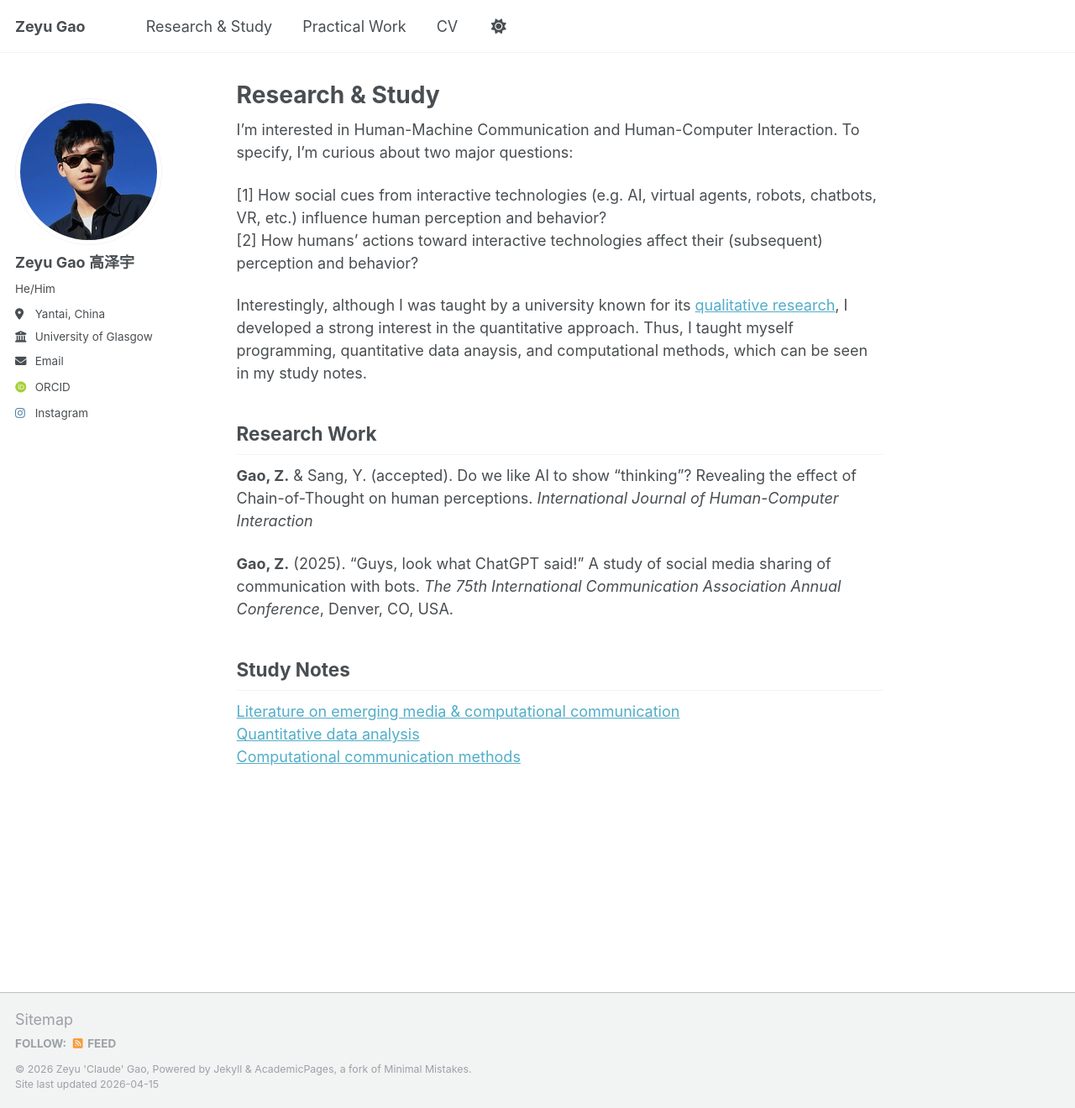
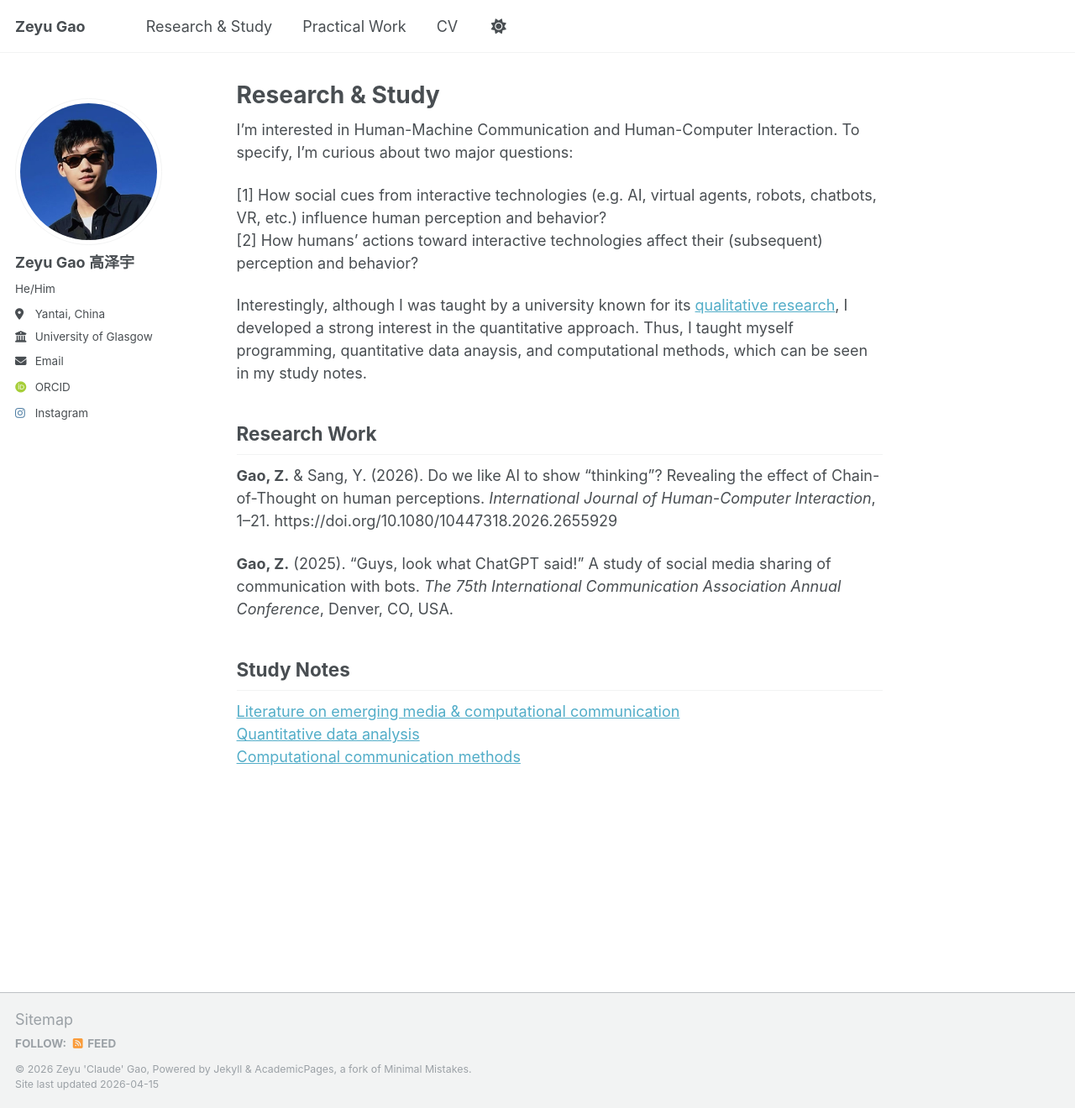
Before and after one commit to ClaudeGao01/ClaudeGao01.github.io, a Jekyll site: the page built from _pages/research.md, in a window 1280 px wide and 1320 px high. Shown: the whole window at 84% size. Built offline with Jekyll 4.4.1, drawn with Linux system fonts in a browser that asks for light colours; some web fonts are replaced; a script that is not in the unit is left out.

Commit message:
Update research.md

```diff
--- a/_pages/research.md
+++ b/_pages/research.md
@@ -13,7 +13,7 @@ Interestingly, although I was taught by a university known for its [qualitative
 
 Research Work
 ---
-**Gao, Z.** & Sang, Y. (accepted). Do we like AI to show “thinking”? Revealing the effect of Chain-of-Thought on human perceptions. *International Journal of Human-Computer Interaction*
+**Gao, Z.** & Sang, Y. (2026). Do we like AI to show “thinking”? Revealing the effect of Chain-of-Thought on human perceptions. *International Journal of Human-Computer Interaction*, 1–21. https://doi.org/10.1080/10447318.2026.2655929
 
 **Gao, Z.** (2025). “Guys, look what ChatGPT said!” A study of social media sharing of communication with bots. *The 75th International Communication Association Annual Conference*, Denver, CO, USA.
 
```
